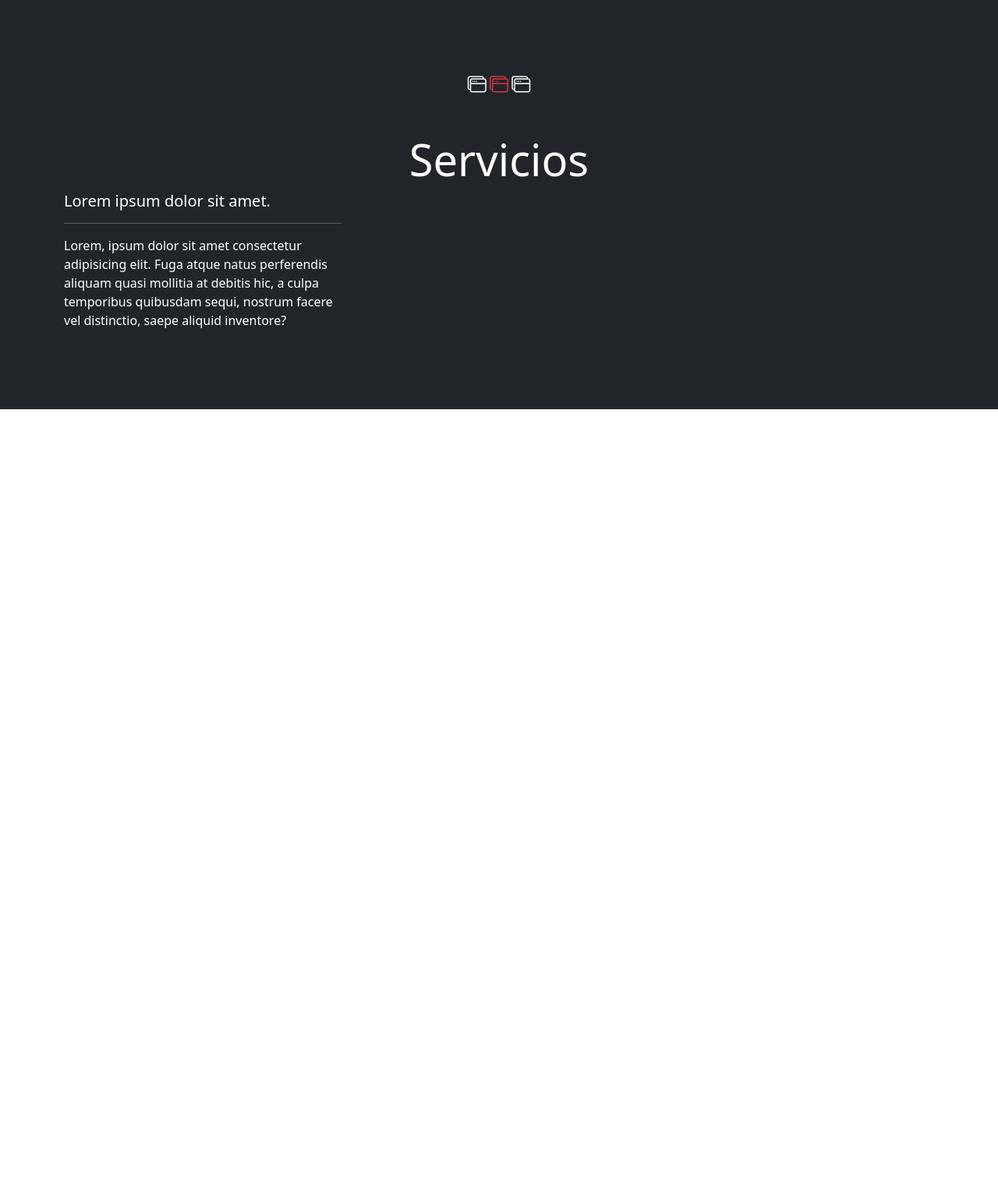
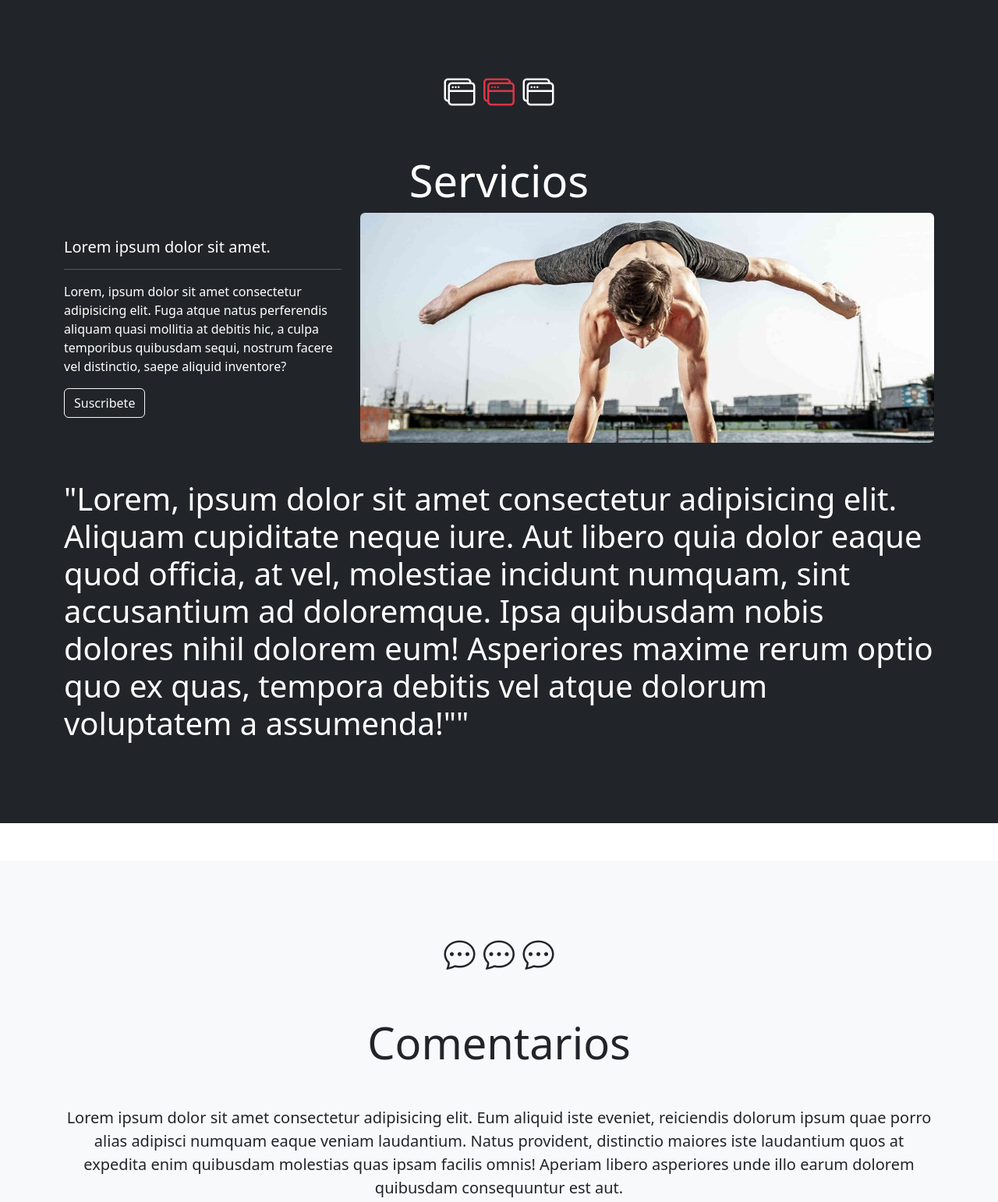
Before and after one commit to arlexguerrero/bootstrap-practica-2, a plain HTML site: page index.html in a window 1280 px wide. Shown: the part 514-2056 px from the top of the page at 78% size. Before the commit the page ends 1039 px from the top, so only its background shows below. Drawn offline with nearby package versions, Linux system fonts and the light colour scheme.

Commit message:
seccion servicios

```diff
--- a/index.html
+++ b/index.html
@@ -111,26 +111,58 @@
     </section>
     <!-- Slider -->
 
-    <main class="bg-dark text-white py-5" id="#servicios">
+    <main class="bg-dark text-white py-5 mb-5" id="servicios">
       <div class="container">
-        <div class="text-center py-5 text-primary">
-          <i class="bi bi-window-stack text-white h4 "></i>
-          <i class="bi bi-window-stack text-danger h4 "></i>
-          <i class="bi bi-window-stack text-white h4 "></i>
+        <div class="text-center py-5 text-primary h1">
+          <i class="bi bi-window-stack text-white  "></i>
+          <i class="bi bi-window-stack text-danger  "></i>
+          <i class="bi bi-window-stack text-white  "></i>
         </div>
         <h2 class="text-center display-4">Servicios</h2>
-        <div class="row">
+        <div class="row align-items-center">
           <div class="col-12 col-lg-4">
             <h5 class="">Lorem ipsum dolor sit amet.</h5>
             <hr>
             <p>Lorem, ipsum dolor sit amet consectetur adipisicing elit. Fuga atque natus perferendis aliquam quasi mollitia at debitis hic, a culpa temporibus quibusdam sequi, nostrum facere vel distinctio, saepe aliquid inventore?</p>
-            <button class="btn btn-outlinel-light mb-5 mb-lg-0">
+            <button class="btn btn-outline-light mb-5 mb-lg-0">
               Suscribete
             </button>
           </div>
+          <div class="col-12 col-lg-8">
+            <img src="img/slide2.jpeg" alt="" class="img-fluid rounded">
+          </div>
+        </div>
+        <h1 class="py-5">
+          "Lorem, ipsum dolor sit amet consectetur adipisicing elit. Aliquam cupiditate neque iure. Aut libero quia dolor eaque quod officia, at vel, molestiae incidunt numquam, sint accusantium ad doloremque. Ipsa quibusdam nobis dolores nihil dolorem eum! Asperiores maxime rerum optio quo ex quas, tempora debitis vel atque dolorum voluptatem a assumenda!""
+        </h1>
+      </div>
+    </main>
+
+    <!-- Comentarios -->
+    <section class="py-5 bg-light" id="comentarios">
+      <div class="container">
+        <div class="text-center py-5 h1">
+          <i class="bi bi-chat-dots"></i>
+          <i class="bi bi-chat-dots"></i>
+          <i class="bi bi-chat-dots"></i>
+        </div>
+        <h2 class="text-center display-4 mb-5">Comentarios</h2>
+        <p class="lead mb-5 text-center" >
+          Lorem ipsum dolor sit amet consectetur adipisicing elit. Eum aliquid iste eveniet, reiciendis dolorum ipsum quae porro alias adipisci numquam eaque veniam laudantium. Natus provident, distinctio maiores iste laudantium quos at expedita enim quibusdam molestias quas ipsam facilis omnis! Aperiam libero asperiores unde illo earum dolorem quibusdam consequuntur est aut.
+        </p>
+        <div class="row">
+          <div class="col-12 col-md-6 col-lg-4 col-xl-3 mb-5 mb-md-0">
+            <img src="img/destacado1.jpeg" class="img-fluid rounded" alt="pajarito rojo">
+          </div>
+          <div class="col-12 col-md-6 col-lg-8 col-xl-9">
+
+          </div>
         </div>
       </div>
-    </main>
+    </section>
+    <!-- Comentarios -->
+
+
 
     <script src="https://cdn.jsdelivr.net/npm/bootstrap@5.2.2/dist/js/bootstrap.bundle.min.js" integrity="sha384-OERcA2EqjJCMA+/3y+gxIOqMEjwtxJY7qPCqsdltbNJuaOe923+mo//f6V8Qbsw3" crossorigin="anonymous"></script>
   </body>
```
Also changed, not shown: img/destacado1.jpeg (added).
